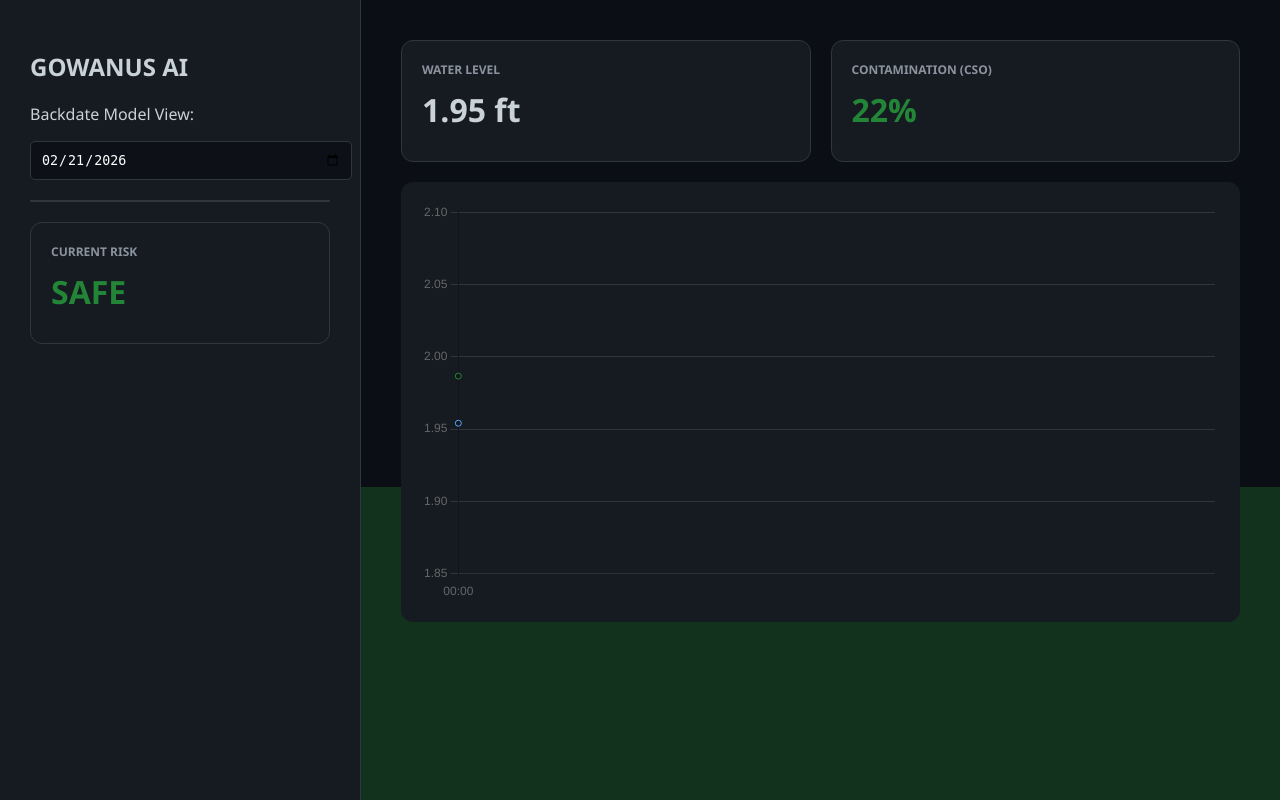
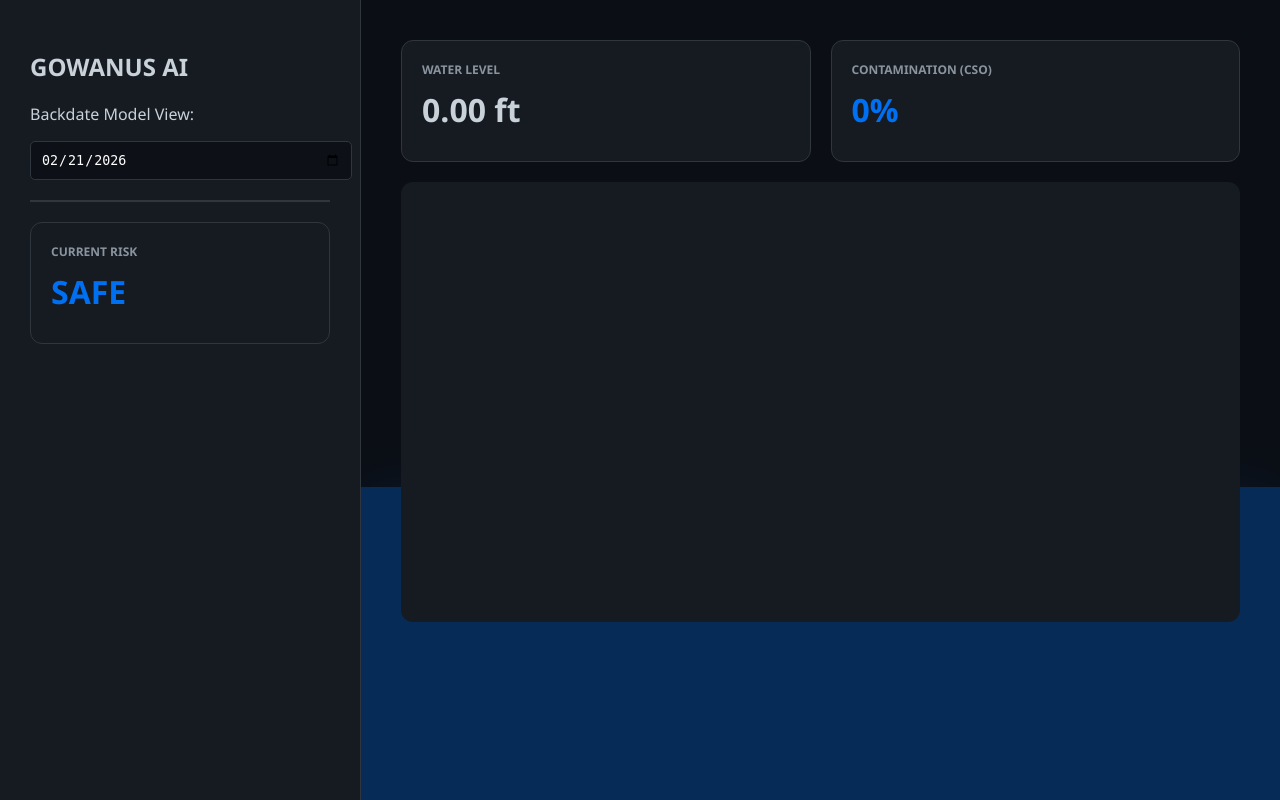
Before and after one commit to akulim/sponge-gowanus-2026, a Flask app: page / in a window 1280 px wide. Run offline with Flask 3, Linux system fonts and the light colour scheme; a map, chart or similar area stays blank.

Commit message:
Update index.html

```diff
--- a/templates/index.html
+++ b/templates/index.html
@@ -65,25 +65,33 @@
         function fetchData() {
     const date = document.getElementById('datePicker').value;
     fetch(`/api/data?date=${date}`).then(r => r.json()).then(data => {
+        const latestTox = data.toxins[data.toxins.length - 1];
         const latestLvl = data.levels[data.levels.length - 1];
-                const latestTox = data.toxins[data.toxins.length - 1];
 
-                // Update Scorecards
-                document.getElementById('lvl-val').innerText = latestLvl.toFixed(2) + " ft";
-                document.getElementById('tox-val').innerText = Math.round(latestTox) + "%";
+        // --- NEW COLOR LOGIC ---
+        let themeColor = "#0070f3"; // Default: Normal Blue
+        let statusText = "SAFE";
 
-                // Update Color Logic
-                let color = "#238636"; // Green
-                let risk = "SAFE";
-                if(latestTox > 40) { color = "#d29922"; risk = "CAUTION"; }
-                if(latestTox > 70) { color = "#f85149"; risk = "DANGER"; }
+        if (latestTox > 50 && latestTox <= 75) {
+            themeColor = "#7928ca"; // Warning: Purple
+            statusText = "CAUTION";
+        } else if (latestTox > 75) {
+            themeColor = "#ff0000"; // Danger: Red
+            statusText = "DANGER";
+        }
 
-                document.getElementById('tox-val').style.color = color;
-                document.getElementById('wave-bg').style.backgroundColor = color;
-                document.getElementById('risk-text').innerText = risk;
-                document.getElementById('risk-text').style.color = color;
+        // --- UPDATE THE UI ---
+        // 1. Change the Scorecard Text
+        document.getElementById('tox-val').style.color = themeColor;
+        document.getElementById('risk-text').innerText = statusText;
+        document.getElementById('risk-text').style.color = themeColor;
 
-                // Update Animation (Max height 100% at 5ft)
+        // 2. Change the Animated Water Color
+        document.getElementById('wave-bg').style.backgroundColor = themeColor;
+        document.getElementById('wave-bg').style.boxShadow = `0 0 50px ${themeColor}55`;
+
+        // 3. Update the Water Level (Height)
+        // We scale the height so 5ft = 100% of the screen
         document.getElementById('wave-bg').style.height = (latestLvl / 5 * 100) + "%";
 
         // Update Chart
```
Lines whose indentation alone changed are shown as unchanged.
